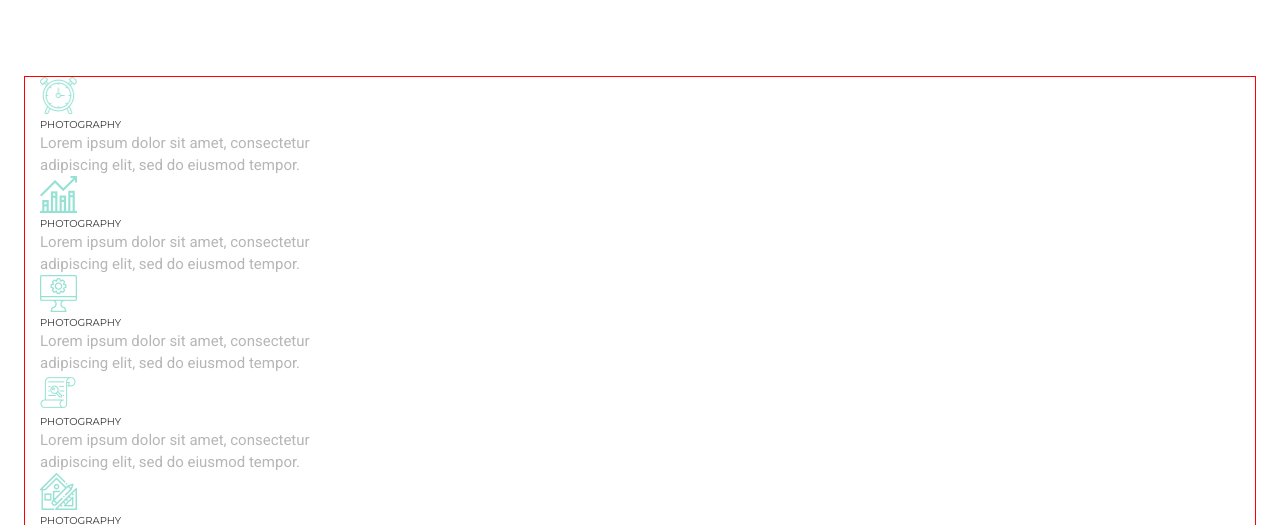
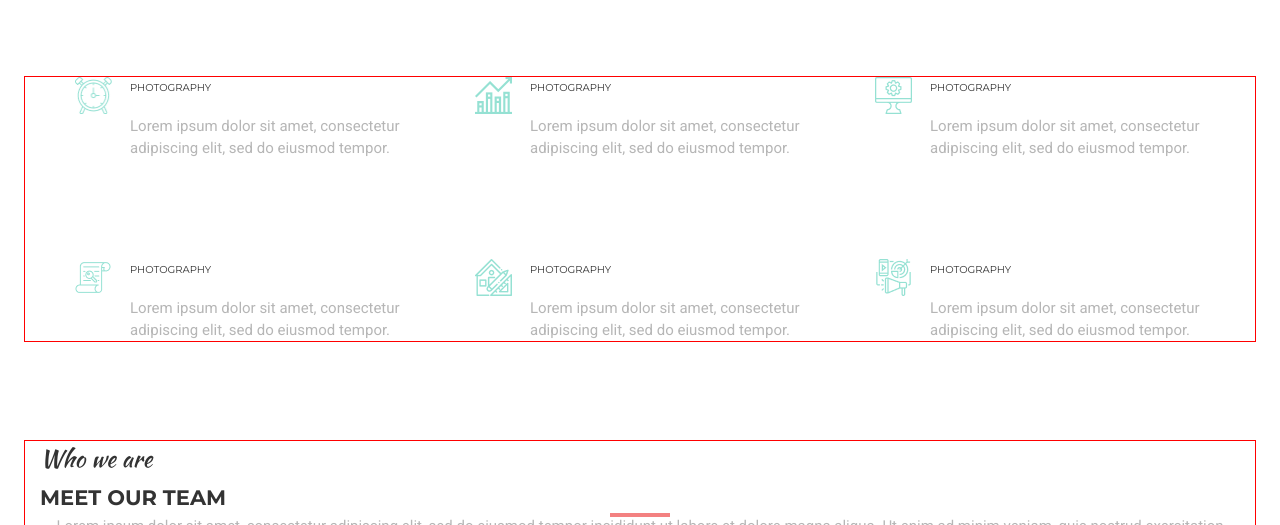
Before and after one commit to Horbunov-Yurii/MoGoGo, a plain HTML site: page index.html in a window 1280 px wide. Shown: the part 273-798 px from the top of the page. Drawn offline with nearby package versions, Linux system fonts and the light colour scheme.

Commit message:
benefits

```diff
--- a/css/style.css
+++ b/css/style.css
@@ -102,13 +102,24 @@ p {
 
 }
 
+.benefits-list {
+  display: flex;
+flex-wrap: wrap;
+column-gap: 70px;
+row-gap: 100px;
+justify-content: center;
+}
 
 
+.benefits-item {
+  display: flex;
+}
 
 
 .benefits-img {
   width: 37px;
   height: 37px;
+  margin-right: 18px;
 
 }
 
@@ -121,6 +132,7 @@ p {
   font-weight: 400;
   line-height: normal;
   font-variant: small-caps;
+  margin-bottom: 20px;
 
 }
 
--- a/index.html
+++ b/index.html
@@ -9,12 +9,14 @@
       href="https://cdnjs.cloudflare.com/ajax/libs/modern-normalize/2.0.0/modern-normalize.min.css"
       integrity="sha512-4xo8blKMVCiXpTaLzQSLSw3KFOVPWhm/TRtuPVc4WG6kUgjH6J03IBuG7JZPkcWMxJ5huwaBpOpnwYElP/m6wg=="
       crossorigin="anonymous"
-      referrerpolicy="no-referrer" />
+      referrerpolicy="no-referrer"
+    />
     <link rel="preconnect" href="https://fonts.googleapis.com" />
     <link rel="preconnect" href="https://fonts.gstatic.com" crossorigin />
     <link
       href="https://fonts.googleapis.com/css2?family=Kaushan+Script&family=Montserrat:ital,wght@0,100..900;1,100..900&family=Roboto:ital,wght@0,100;0,300;0,400;0,500;0,700;0,900;1,100;1,300;1,400;1,500;1,700;1,900&display=swap"
-      rel="stylesheet" />
+      rel="stylesheet"
+    />
     <link rel="stylesheet" href="./css/style.css" />
   </head>
   <body>
@@ -57,69 +59,71 @@
           <ul class="benefits-list">
             <li class="benefits-item">
               <img src="./img/alarm.png" alt="alarm" class="benefits-img" />
-
+              <div class="benefits-box">
                 <h2 class="benefits-title">photography</h2>
                 <p class="benefits-text">
-                Lorem ipsum dolor sit amet, consectetur adipiscing elit, sed do
-                eiusmod tempor.
+                  Lorem ipsum dolor sit amet, consectetur adipiscing elit, sed
+                  do eiusmod tempor.
                 </p>
-
+              </div>
             </li>
             <li class="benefits-item">
               <img
                 src="./img/bar-graph.png"
                 alt="bar-graph"
-                class="benefits-img" />
-
+                class="benefits-img"
+              />
+              <div class="benefits-box">
                 <h2 class="benefits-title">photography</h2>
                 <p class="benefits-text">
-                Lorem ipsum dolor sit amet, consectetur adipiscing elit, sed do
-                eiusmod tempor.
+                  Lorem ipsum dolor sit amet, consectetur adipiscing elit, sed
+                  do eiusmod tempor.
                 </p>
-
+              </div>
             </li>
             <li class="benefits-item">
               <img src="./img/group.png" alt="group" class="benefits-img" />
-
+              <div class="benefits-box">
                 <h2 class="benefits-title">photography</h2>
                 <p class="benefits-text">
-                Lorem ipsum dolor sit amet, consectetur adipiscing elit, sed do
-                eiusmod tempor.
+                  Lorem ipsum dolor sit amet, consectetur adipiscing elit, sed
+                  do eiusmod tempor.
                 </p>
-
+              </div>
             </li>
             <li class="benefits-item">
               <img src="./img/paper.png" alt="paper" class="benefits-img" />
-
+              <div class="benefits-box">
                 <h2 class="benefits-title">photography</h2>
                 <p class="benefits-text">
-                Lorem ipsum dolor sit amet, consectetur adipiscing elit, sed do
-                eiusmod tempor.
+                  Lorem ipsum dolor sit amet, consectetur adipiscing elit, sed
+                  do eiusmod tempor.
                 </p>
-
+              </div>
             </li>
             <li class="benefits-item">
               <img src="./img/home.png" alt="home" class="benefits-img" />
-
+              <div class="benefits-box">
                 <h2 class="benefits-title">photography</h2>
                 <p class="benefits-text">
-                Lorem ipsum dolor sit amet, consectetur adipiscing elit, sed do
-                eiusmod tempor.
+                  Lorem ipsum dolor sit amet, consectetur adipiscing elit, sed
+                  do eiusmod tempor.
                 </p>
-
+              </div>
             </li>
             <li class="benefits-item">
               <img
                 src="./img/digital-marketing.png"
                 alt="digital-marketing"
-                class="benefits-img" />
-
+                class="benefits-img"
+              />
+              <div class="benefits-box">
                 <h2 class="benefits-title">photography</h2>
                 <p class="benefits-text">
-                Lorem ipsum dolor sit amet, consectetur adipiscing elit, sed do
-                eiusmod tempor.
+                  Lorem ipsum dolor sit amet, consectetur adipiscing elit, sed
+                  do eiusmod tempor.
                 </p>
-
+              </div>
             </li>
           </ul>
         </div>
@@ -173,7 +177,6 @@
           <input type="email" placeholder="Your Email..." class="form-input" />
           <button type="submit" class="form-btn">Subscribe</button>
         </form>
-
       </div>
     </footer>
   </body>
```
Lines whose indentation alone changed are shown as unchanged.
